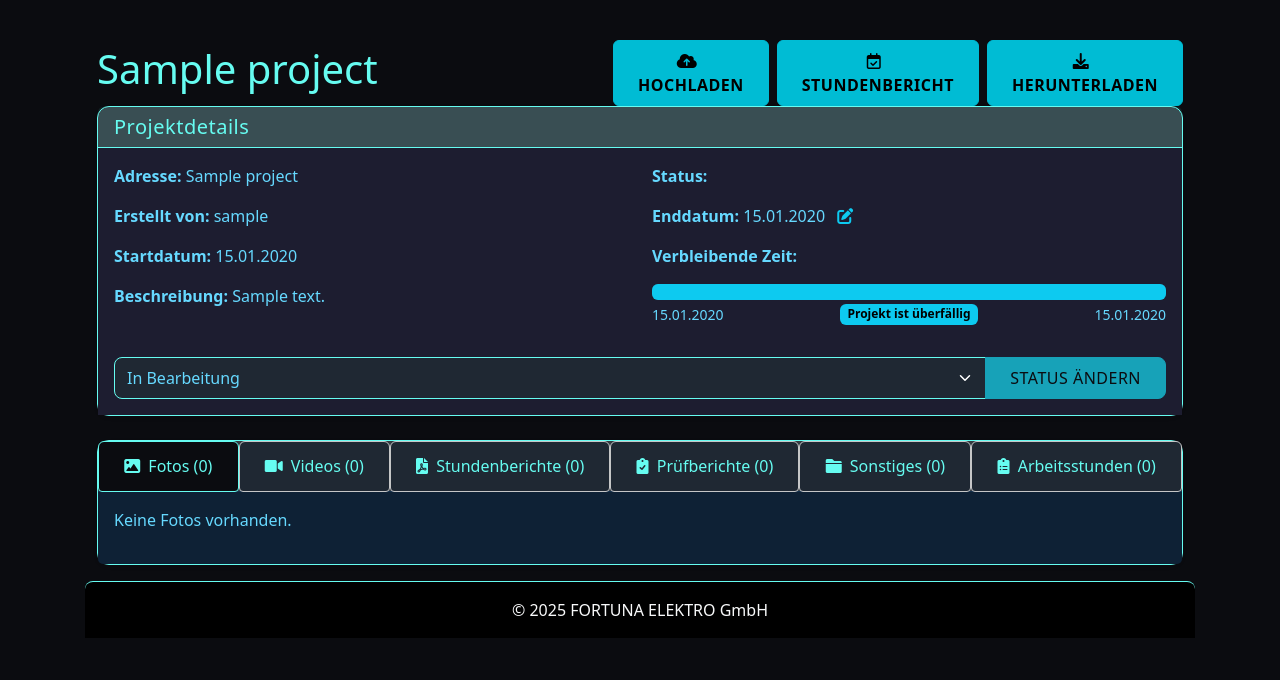
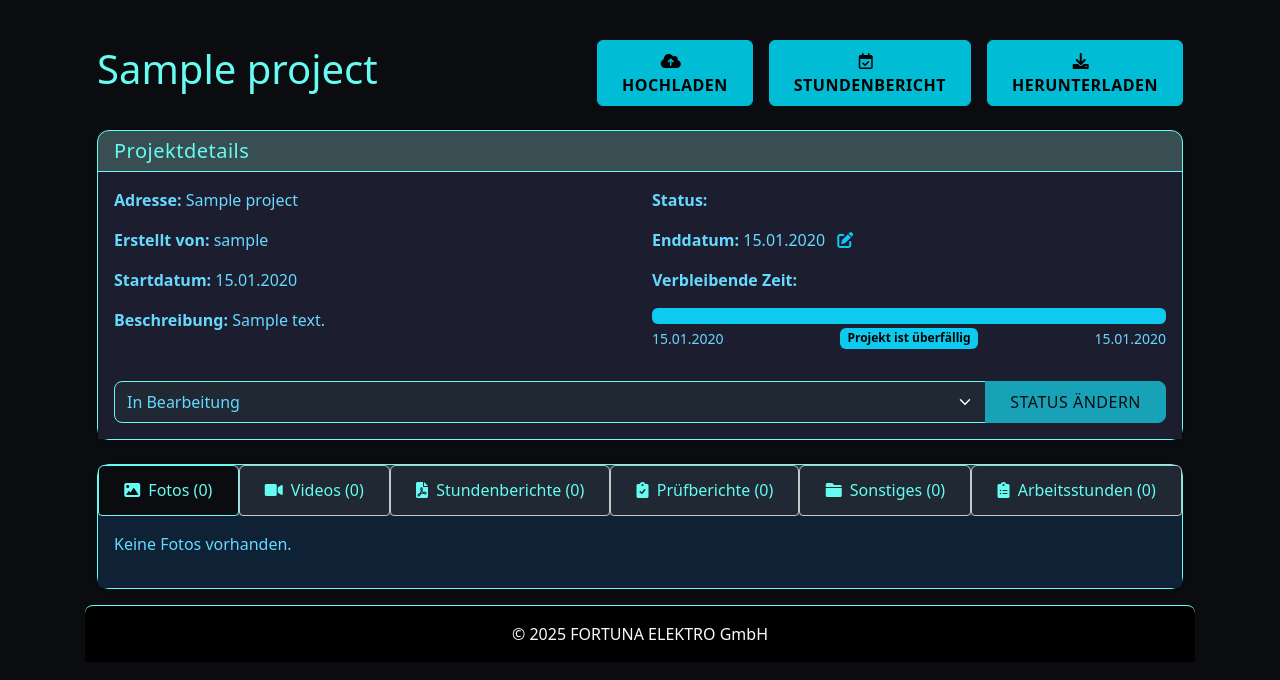
Before and after one commit to Lightmaker777/FORTUNA_ELECTRO, a Flask app: page /project/1 in a window 1280 px wide. Shown: the part 87-767 px from the top of the page. Before the commit the page ends 725 px from the top, so only its background shows below. Run offline with Flask 3, Linux system fonts and the light colour scheme; a user stored in the database is signed in; tables that the repository leaves empty hold one stand-in row (values such as "Sample post").

Commit message:
projects detail view  update

```diff
--- a/app/templates/projects/view.html
+++ b/app/templates/projects/view.html
@@ -7,27 +7,27 @@
 
 <!-- Container für alle Inhalte mit konsistenter Breite -->
 <div class="container-fluid py-3">
-  <!-- Aktualisierte Aktionsbuttons im gleichen Stil wie STATUS ÄNDERN -->
-  <div class="row align-items-center">
+  <!-- Aktualisierte Aktionsbuttons mit mehr Abstand und besserer Größe -->
+    <div class="row align-items-center mb-4">
         <div class="col-12 col-md-6 mb-3 mb-md-0">
         <h1 style="color: var(--accent)">{{ project.name }}</h1>
         </div>
         <div class="col-12 col-md-6">
-      <div class="d-flex flex-column flex-sm-row gap-2 justify-content-start justify-content-md-end">
-        <!-- DATEI HOCHLADEN im türkisen Design -->
-        <a href="{{ url_for('files.upload_file', project_id=project.id) }}" class="btn btn-status-change">
+        <div class="d-flex flex-column flex-sm-row gap-3 justify-content-start justify-content-md-end">
+            <!-- HOCHLADEN Button - kompaktere Größe -->
+            <a href="{{ url_for('files.upload_file', project_id=project.id) }}" class="btn btn-status-change py-2">
             <i class="fas fa-cloud-upload-alt me-2"></i>
             HOCHLADEN
             </a>
 
-        <!-- STUNDENBERICHT im türkisen Design -->
-        <a href="{{ url_for('timesheets.new_timesheet', project_id=project.id) }}" class="btn btn-status-change">
+            <!-- STUNDENBERICHT Button - kompaktere Größe -->
+            <a href="{{ url_for('timesheets.new_timesheet', project_id=project.id) }}" class="btn btn-status-change py-2">
             <i class="far fa-calendar-check me-2"></i>
             STUNDENBERICHT
             </a>
 
-        <!-- PROJEKT HERUNTERLADEN im türkisen Design -->
-        <a href="{{ url_for('files.download_project', project_id=project.id) }}" class="btn btn-status-change">
+            <!-- HERUNTERLADEN Button - kompaktere Größe -->
+            <a href="{{ url_for('files.download_project', project_id=project.id) }}" class="btn btn-status-change py-2">
             <i class="fas fa-download me-2"></i>
             HERUNTERLADEN
             </a>
@@ -36,7 +36,7 @@
     </div>
 
   <!-- Projektdetails -->
-  <div class="card mb-4 shadow-sm">
+  <div class="card mb-4 mt-3 shadow-sm">
       <div class="card-header">
           <h5 class="mb-0">Projektdetails</h5>
       </div>
```
Lines whose indentation alone changed are shown as unchanged.
